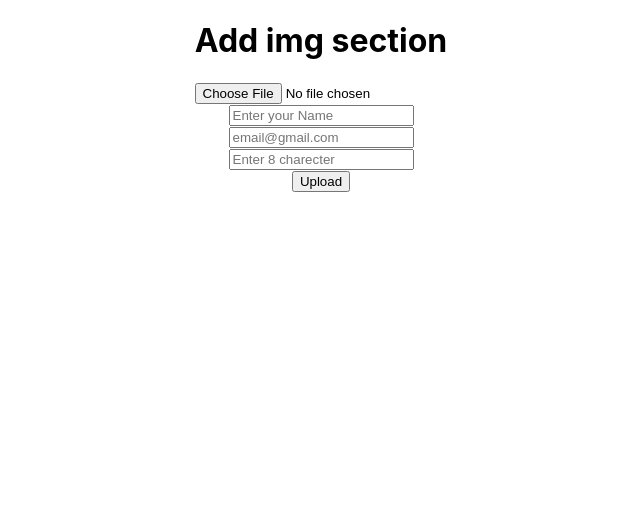
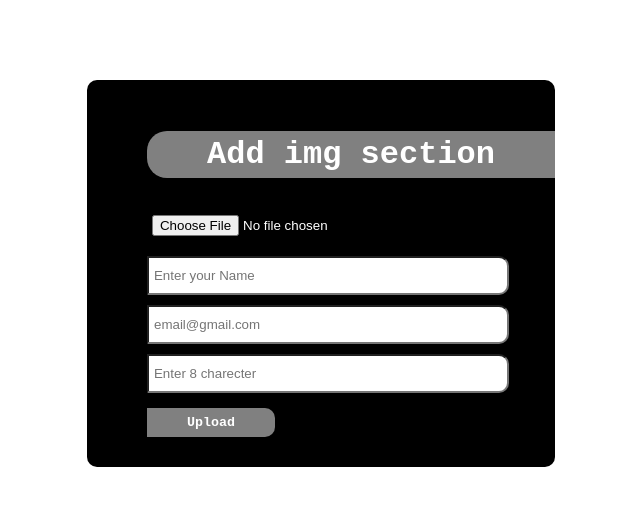
Before and after one commit to proloypaul/imgUploadProcess, a React (Create React App) app: page / in a window 1280 px wide. Shown: the top 506 px of the page, without its empty margins (319-959 px from the left). Built offline with nearby package versions, Linux system fonts and the light colour scheme.

Commit message:
from style

```diff
--- a/src/App.js
+++ b/src/App.js
@@ -2,7 +2,7 @@ import './App.css';
 import Addimg from '../src/Component/AddImg/Addimg';
 function App() {
   return (
-    <div className="App">
+    <div>
       <Addimg></Addimg>
     </div>
   );
--- /dev/null
+++ b/src/Component/AddImg/Addimg.css
@@ -0,0 +1,50 @@
+.fromPage{
+    display: flex;
+    align-items: center;
+    justify-content: center;
+    margin-top: 80px;
+    color: #fff;
+}
+
+.fromContainer{
+    background-color: #000000;
+    padding: 30px 60px;
+    text-align: center;
+    border: 0;
+    border-radius: 10px;
+}
+.fromContainer h1{
+    background: gray;
+    width: 100%;
+    padding: 5px 30px;
+    border:0;
+    border-top-left-radius: 20px;
+    border-bottom-left-radius: 20px;
+    font-family: 'Courier New', Courier, monospace;
+}
+.fromContainer .from{
+    text-align: center;
+}
+.from input{
+    padding: 10px 5px;
+    margin: 5px 0px;
+    width: 100%;
+    border-top-right-radius: 10px;
+    border-bottom-right-radius: 10px;
+}
+.submitBtn{
+    text-align: left;
+}
+.submitBtn button{
+    padding: 7px 40px;
+    font-family: 'Courier New', Courier, monospace;
+    font-weight: 600;
+    cursor: pointer;
+    margin-top: 10px;
+    border:0;
+    background: gray;
+    color: #fff;
+    text-align: left;
+    border-top-right-radius: 10px;
+    border-bottom-right-radius: 10px;
+}
--- a/src/Component/AddImg/Addimg.js
+++ b/src/Component/AddImg/Addimg.js
@@ -1,5 +1,5 @@
 import React, {useState} from 'react';
-
+import "./Addimg.css";
 const Addimg = () => {
     const defaultData = {date: "10:05"}
     const [storeData, setStoreData] = useState(defaultData);
@@ -13,12 +13,16 @@ const Addimg = () => {
         console.log(storeData.image);
     }
     const handleData = () => {
-
+        // let imageData = new FormData()
+        // imageData.set("key", "06a916692ea087d185221539196ef3a5");
+        // imageData.append("image", storeData.image);
+        // console.log(imageData);
     }
     return (
-        <div>
+        <div className='fromPage'>
+            <div className='fromContainer'>
                 <h1>Add img section</h1>
-            <form onClick={() => handleData()}>
+                <form onClick={() => handleData()} className="from">
                     <div>
                         <input type="file" name="image" required onBlur={collectData}/>
                     </div>
@@ -31,10 +35,11 @@ const Addimg = () => {
                     <div>
                         <input placeholder="Enter 8 charecter" type="password" name="password" onBlur={collectData} required/>
                     </div>
-                <div>
+                    <div className='submitBtn'>
                         <button type="submit">Upload</button>
                     </div>
                 </form>
+            </div>
         </div>
     );
 };
```
Lines whose indentation alone changed are shown as unchanged.
